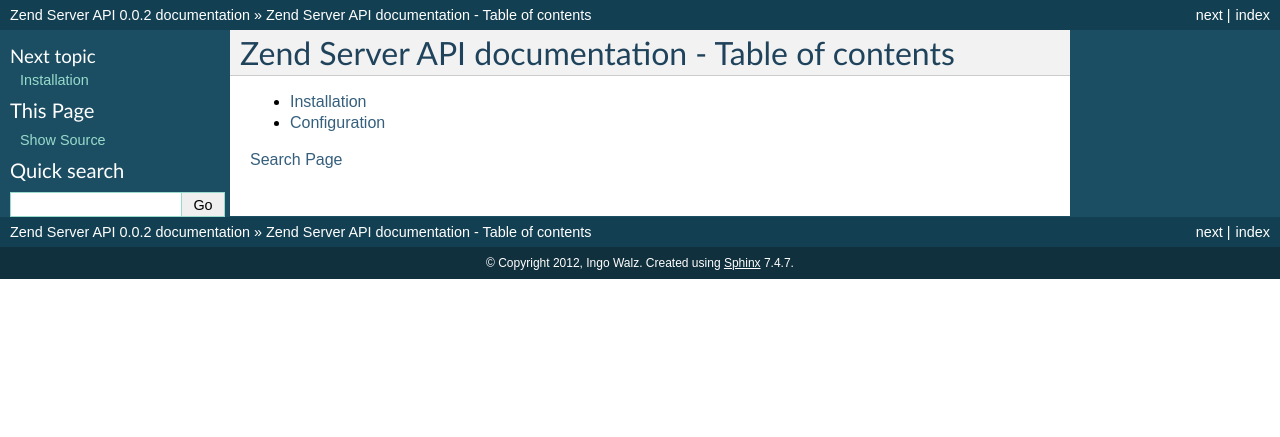
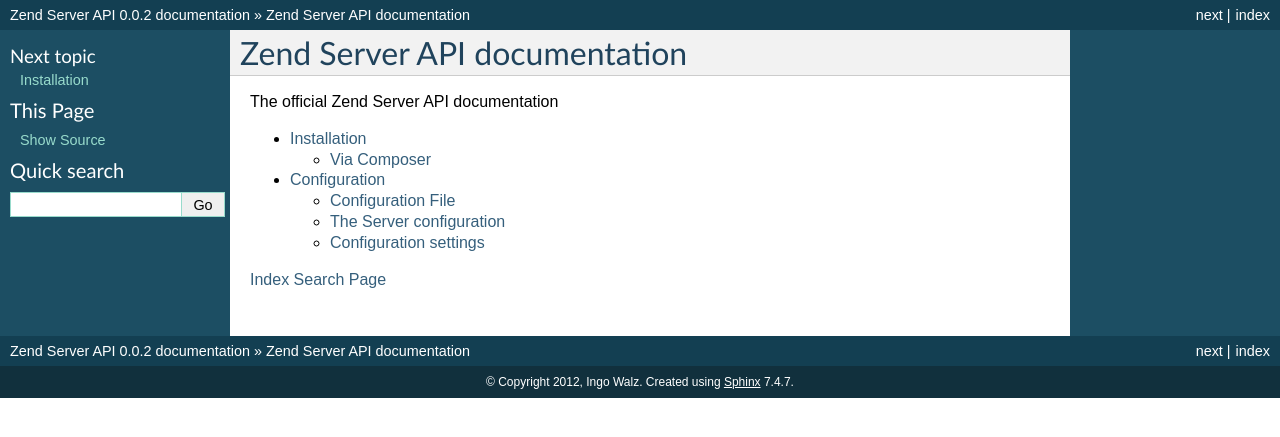
Before and after one commit to iwalz/zendserverapi, a Sphinx documentation site: the page built from docs/index.rst, in a window 1280 px wide. Shown: the top 437 px of the page. Built offline with Sphinx 7.4.7, drawn with Linux system fonts in a browser that asks for light colours.

```diff
--- a/docs/index.rst
+++ b/docs/index.rst
@@ -1,14 +1,14 @@
-Zend Server API documentation - Table of contents
-=================================================
+Zend Server API documentation
+=============================
+
+The official Zend Server API documentation
 
 .. toctree::
-   :hidden:
+   :maxdepth: 2
 
    ref/installation
    ref/configuration
 
 
-* :doc:`ref/installation`
-* :doc:`ref/configuration`
-
+:ref:`genindex`
 :ref:`search`
--- a/docs/ref/configuration.rst
+++ b/docs/ref/configuration.rst
@@ -1,4 +1,5 @@
 .. _zendservice.configuration:
+
 
 *************
 Configuration
```
Also changed, not shown: docs/ref/installation.rst (+8 -1 lines).
